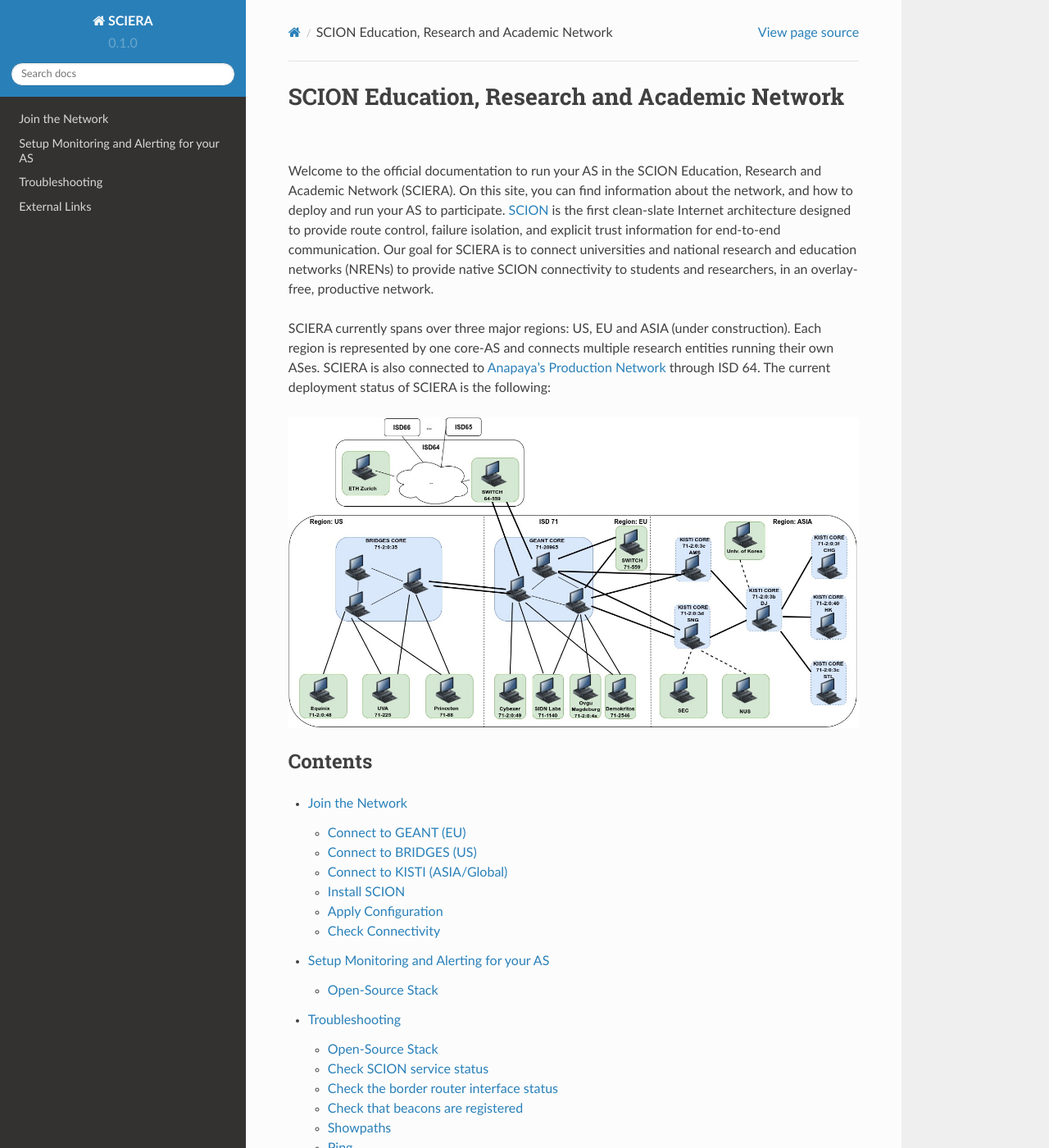
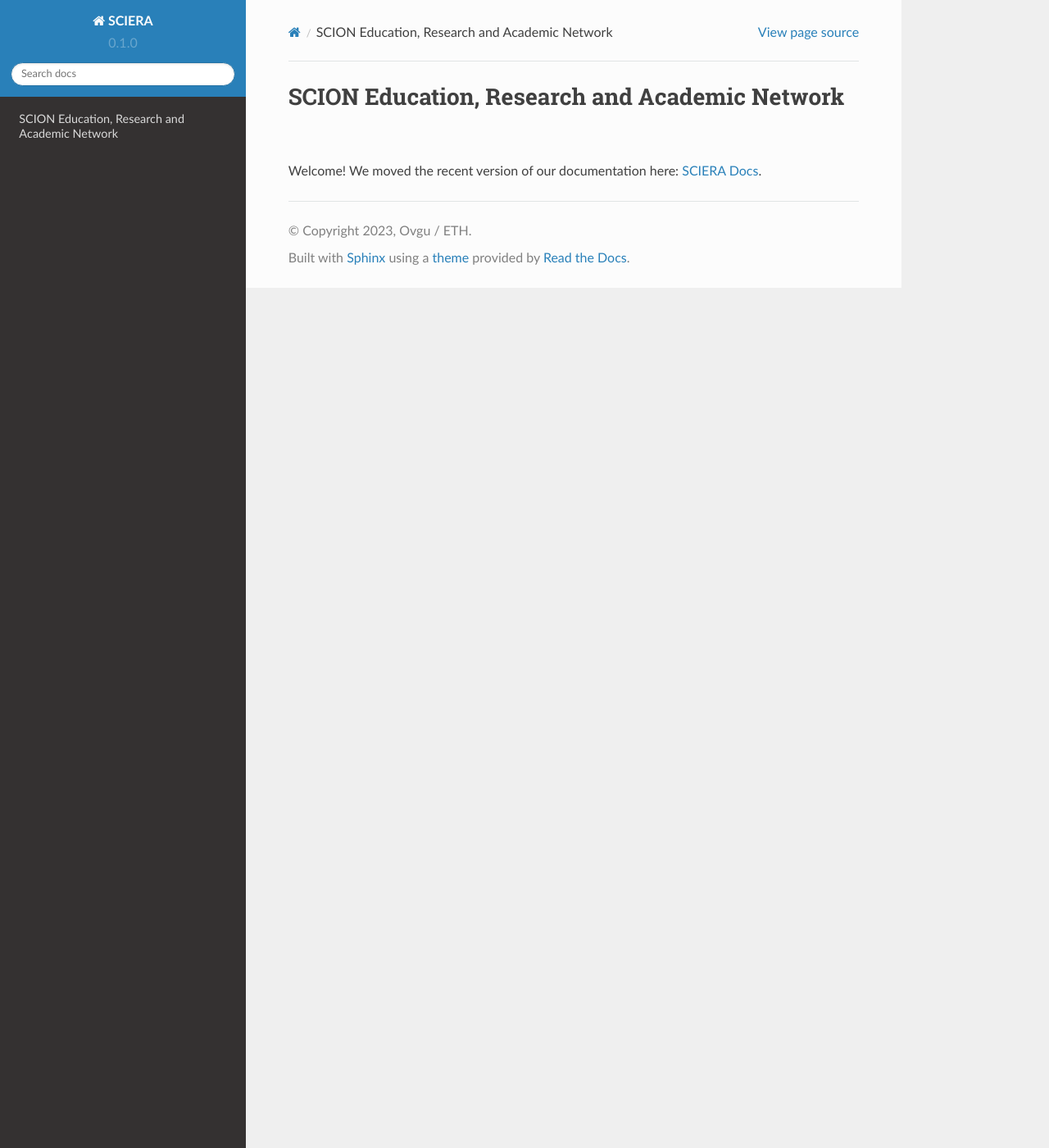
Before and after one commit to netsys-lab/scion-education-network-documentation, a Sphinx documentation site: the page built from docs/source/index.rst, in a window 1280 px wide and 1400 px high. Shown: the whole window at 82% size. Built offline with Sphinx 7.4.7 and the Read the Docs theme 2.0.0, drawn with Linux system fonts in a browser that asks for light colours; some of the changed text lies outside the part shown.

Commit message:
Link to new doc

```diff
--- a/docs/source/index.rst
+++ b/docs/source/index.rst
@@ -1,21 +1,4 @@
 SCION Education, Research and Academic Network
 =======================================
 
-Welcome to the official documentation to run your AS in the SCION Education, Research and Academic Network (SCIERA). On this site, you can find information about the network, and how to deploy and run your AS to participate. `SCION <https://scion-architecture.net/>`_ is the first clean-slate Internet architecture designed to provide route control, failure isolation, and explicit trust information for end-to-end communication. Our goal for SCIERA is to connect universities and national research and education networks (NRENs) to provide native SCION connectivity to students and researchers, in an overlay-free, productive network.
-
-SCIERA currently spans over three major regions: US, EU and ASIA (under construction). Each region is represented by one core-AS and connects multiple research entities running their own ASes. SCIERA is also connected to `Anapaya's Production Network <https://www.anapaya.net/>`_ through ISD 64. The current deployment status of SCIERA is the following:
-
-.. image:: images/education-isd-as-overview.jpg
-  :width: 1920
-  :alt: Overview of the SCION Education and Research Network
-
-Contents
---------
-
-.. toctree::
-
-   about
-   join
-   monitoring
-   troubleshooting
-   weblinks
+Welcome! We moved the recent version of our documentation here: `SCIERA Docs <https://sciera.readthedocs.io/>`_.
```
